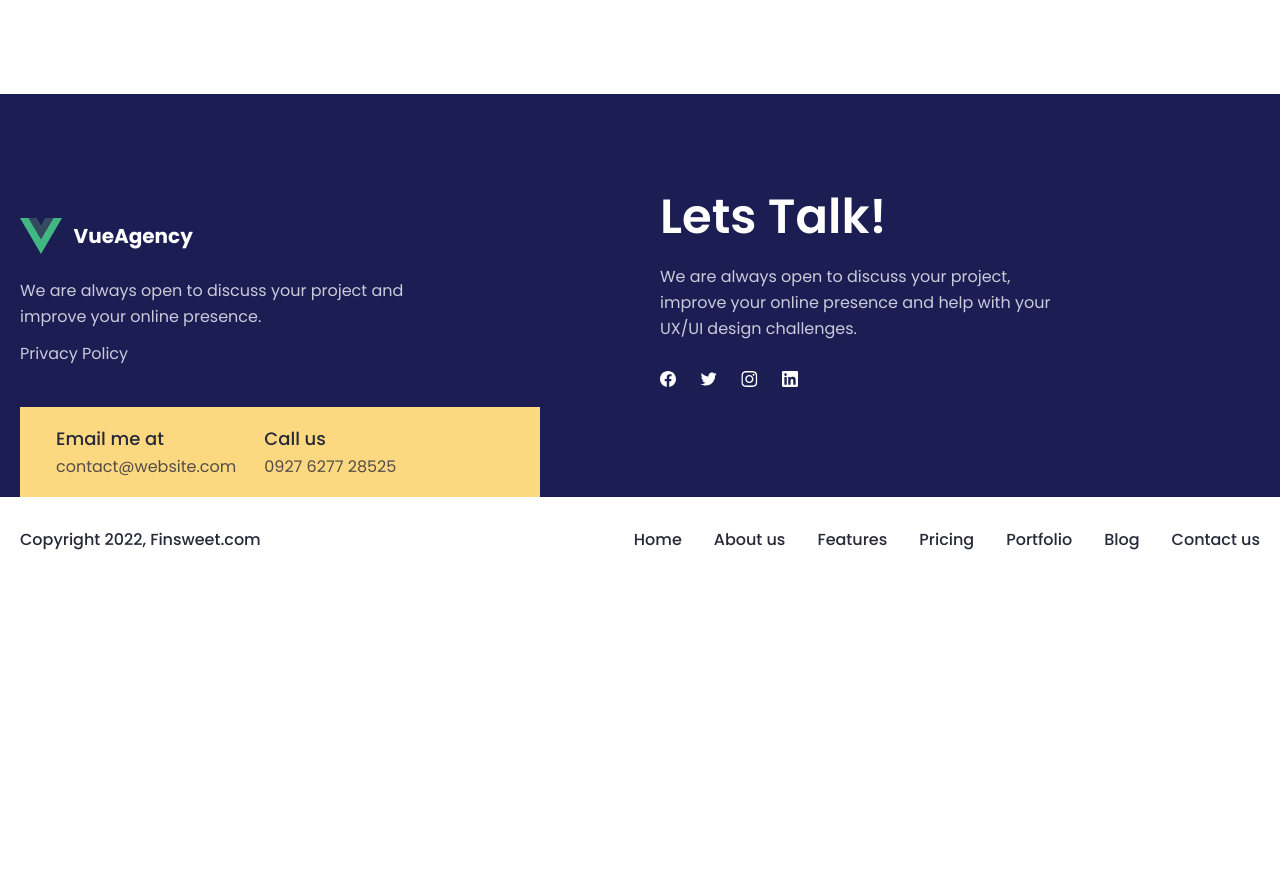
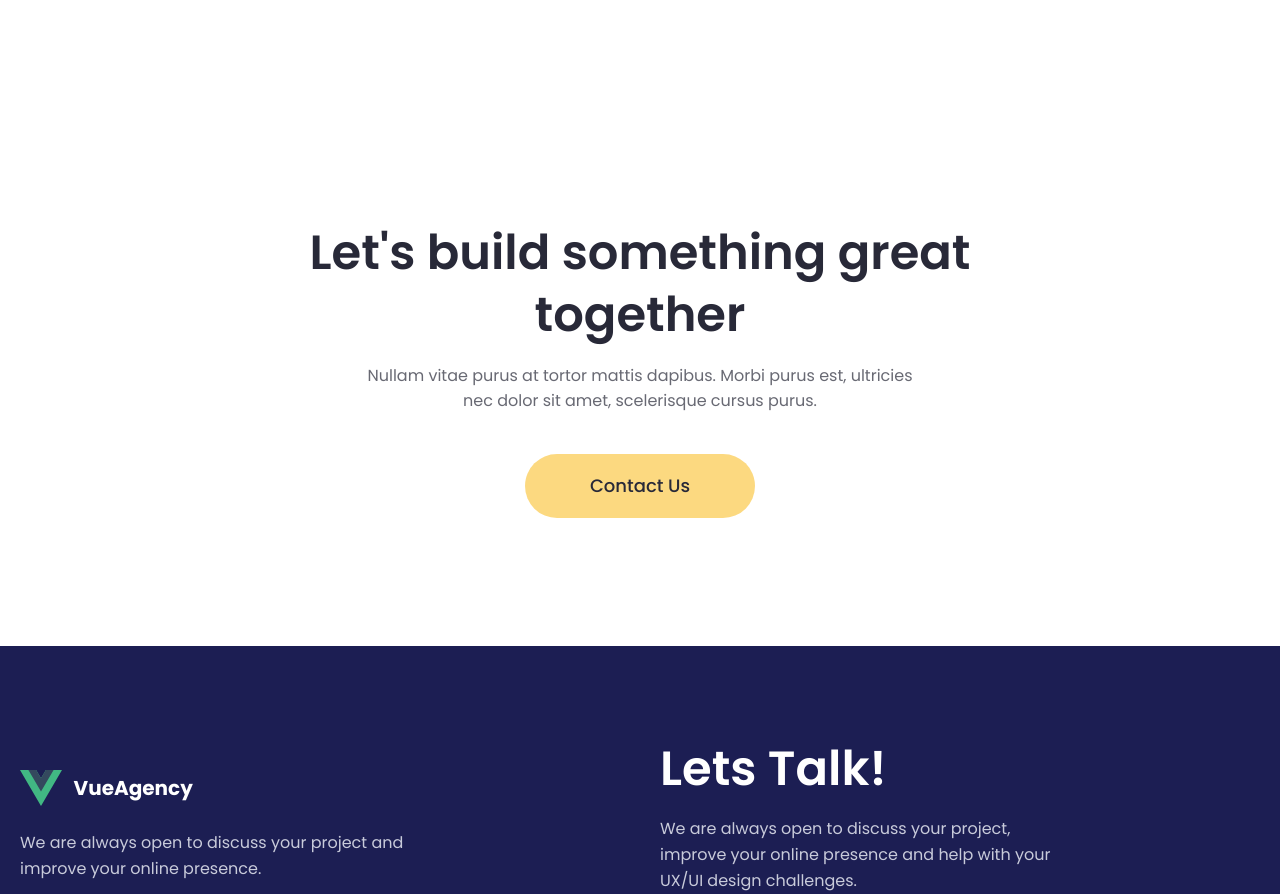
Before and after one commit to danelian/vueagency, a Vue app: page /portfolio in a window 1280 px wide. Shown: the part 2569-3463 px from the top of the page. Before the commit the page ends 3153 px from the top, so only its background shows below. Built offline with nearby package versions, Linux system fonts and the light colour scheme.

Commit message:
section portfolio-lets - desktop & adaptation

```diff
--- /dev/null
+++ b/src/components/blocks/PortfolioLets.vue
@@ -0,0 +1,46 @@
+<script>
+
+</script>
+
+<template>
+  <section class="portfolio-lets">
+    <div class="container">
+      <h2 class="title-h2">Let's build something great together</h2>
+      <p>Nullam vitae purus at tortor mattis dapibus. Morbi purus est, ultricies nec dolor sit amet, scelerisque cursus purus.</p>
+      <RouterLink to="/contact-us" class="button-primary">Contact Us</RouterLink>
+    </div>
+  </section>
+</template>
+
+<style lang="scss" scoped>
+.portfolio-lets {
+  .container {
+    display: flex;
+    flex-direction: column;
+    align-items: center;
+    justify-content: center;
+    text-align: center;
+    .title-h2 {
+      max-width: 730px;
+    }
+    p {
+      max-width: 560px;
+    }
+    .button-primary {
+      margin-top: 40px;
+      width: 230px;
+    }
+  }
+}
+
+@media screen and (max-width: 576px) {
+  .portfolio-lets {
+    .container {
+      .button-primary {
+        margin-top: 24px;
+        width: 100%;
+      }
+    }
+  }
+}
+</style>
--- a/src/pages/Portfolio.vue
+++ b/src/pages/Portfolio.vue
@@ -2,11 +2,13 @@
 import { useStore } from '../store';
 import PortfolioHero from '@/components/blocks/PortfolioHero.vue'
 import PortfolioArchive from '@/components/blocks/PortfolioArchive.vue'
+import PortfolioLets from '@/components/blocks/PortfolioLets.vue'
 
 export default {
   components: {
     PortfolioHero,
-    PortfolioArchive
+    PortfolioArchive,
+    PortfolioLets
   },
   setup() {
     const store = useStore();
@@ -21,4 +23,5 @@ export default {
 <template>
   <PortfolioHero />
   <PortfolioArchive />
+  <PortfolioLets />
 </template>
```
